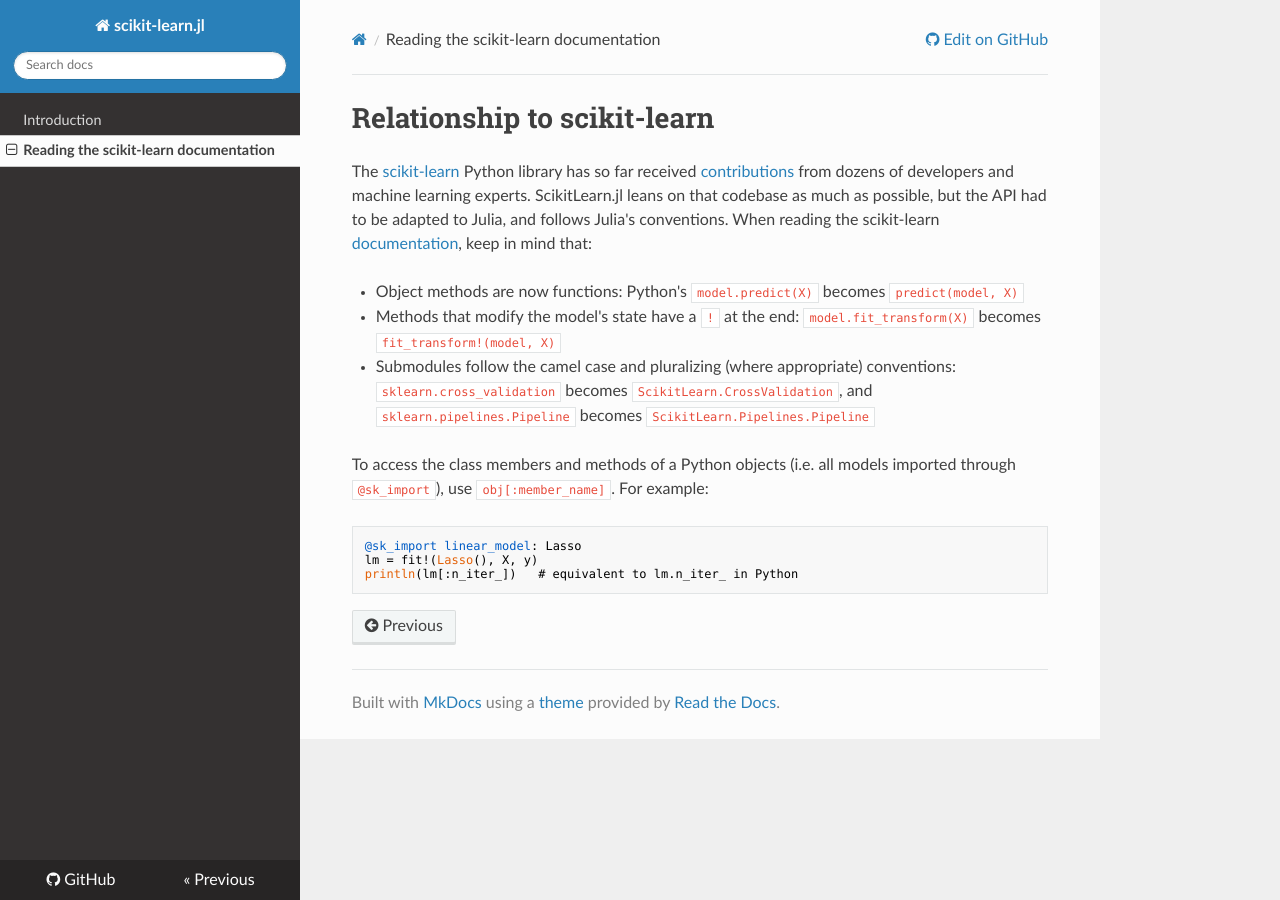
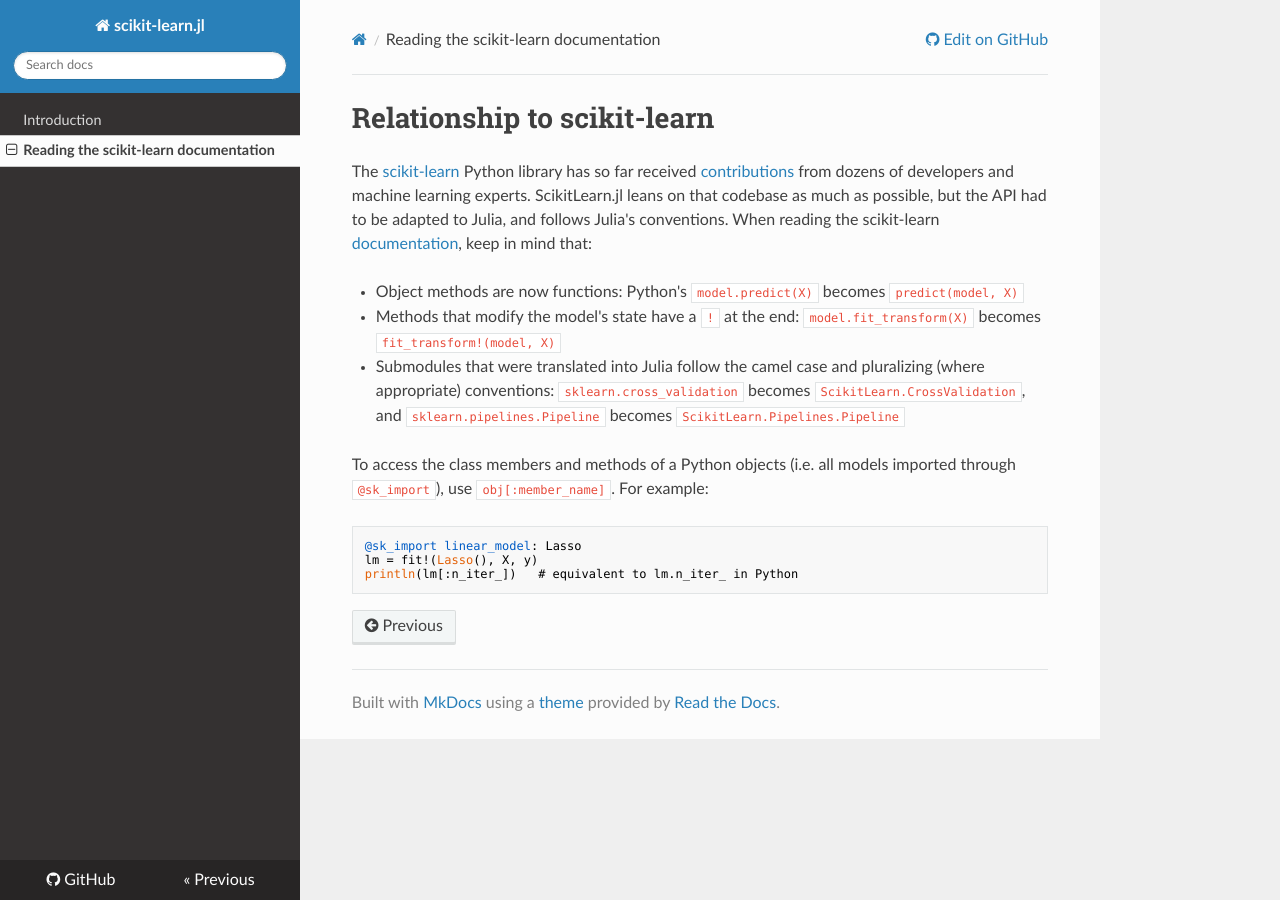
Before and after one commit to cstjean/ScikitLearn.jl, an MkDocs documentation site: the page built from docs/python.md, in a window 1280 px wide. Built offline with MkDocs 1.6.1, drawn with Linux system fonts in a browser that asks for light colours; nearby versions of some CDN libraries; old or Windows-style settings are respelled for this version of MkDocs.

```diff
--- a/docs/python.md
+++ b/docs/python.md
@@ -6,9 +6,10 @@ The [scikit-learn](http://scikit-learn.org/stable/about.html) Python library has
   `predict(model, X)`
 - Methods that modify the model's state have a `!` at the end:
   `model.fit_transform(X)` becomes `fit_transform!(model, X)`
-- Submodules follow the camel case and pluralizing (where appropriate)
-  conventions: `sklearn.cross_validation` becomes `ScikitLearn.CrossValidation`,
-  and `sklearn.pipelines.Pipeline` becomes `ScikitLearn.Pipelines.Pipeline`
+- Submodules that were translated into Julia follow the camel case and
+  pluralizing (where appropriate) conventions: `sklearn.cross_validation`
+  becomes `ScikitLearn.CrossValidation`, and `sklearn.pipelines.Pipeline`
+  becomes `ScikitLearn.Pipelines.Pipeline`
 
 To access the class members and methods of a Python objects (i.e. all
 models imported through `@sk_import`), use `obj[:member_name]`. For example:
```
Also changed, not shown: README.md (+2 -2 lines), docs/examples.md (added, +12 -0 lines), docs/index.md (+1 -4 lines), 1 other file.
